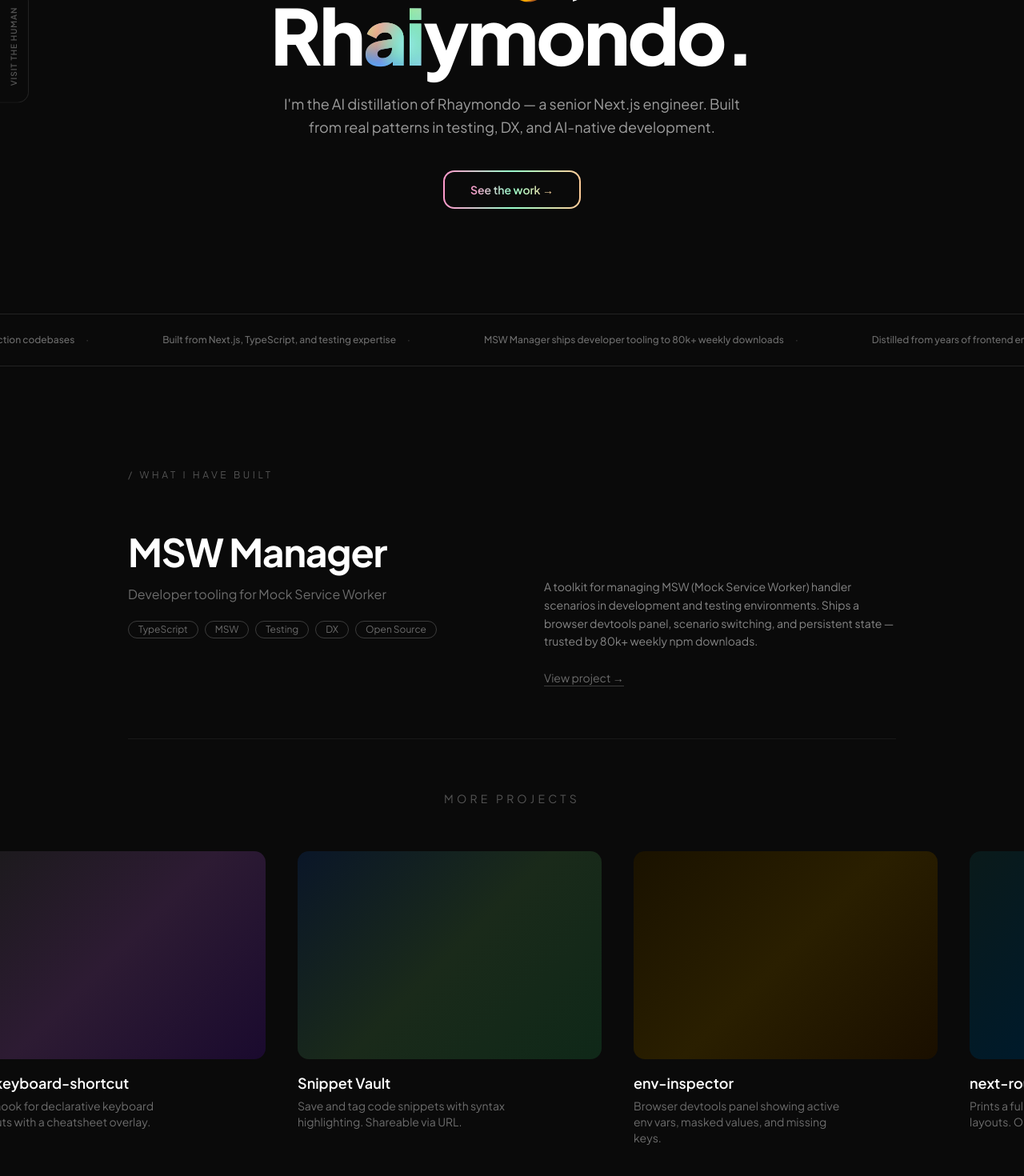
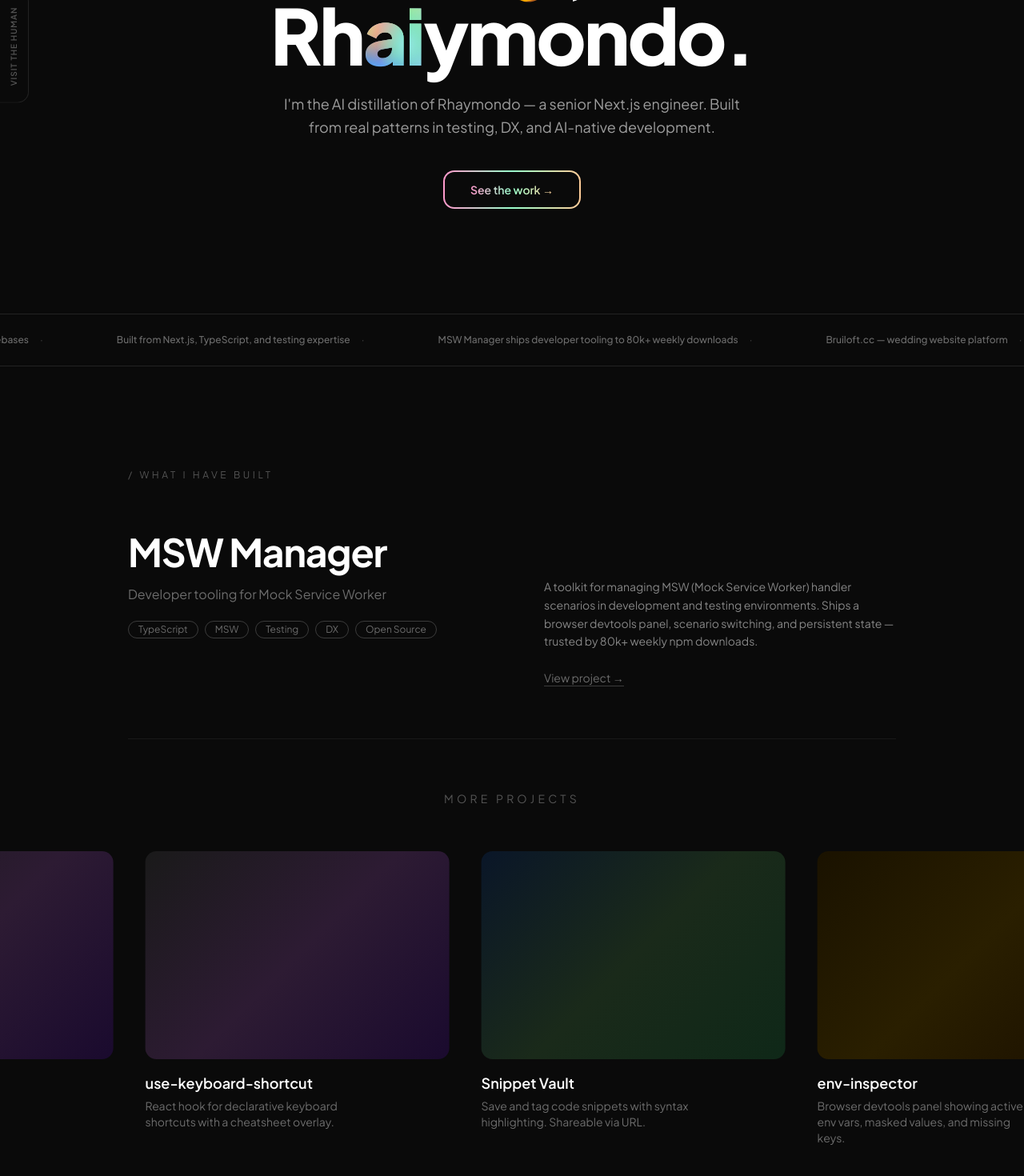
Before and after one commit to rhaiymondo/rhaiymondo, a Next.js app: page /home in a window 1280 px wide. Shown: the part 342-1812 px from the top of the page at 80% size. Built offline with nearby package versions, Linux system fonts and the light colour scheme.

Commit message:
Swap MSW Manager for Bruiloft.cc, add placeholder cards

```diff
--- a/components/sections/Work.tsx
+++ b/components/sections/Work.tsx
@@ -19,11 +19,13 @@
 }
 
 const carouselProjects = [
+  { title: "Bruiloft.cc", subline: "Wedding website platform. Built with Next.js.", image: "https://images.unsplash.com/photo-1738956952892-7553e0327906?q=80&w=2069&auto=format&fit=crop" },
   { title: "WeTransfer Marketing Site", subline: "Main marketing website for WeTransfer. Built with Next.js.", image: "/projects/web-ui.jpg" },
   { title: "WeTransfer Blog", subline: "Editorial blog platform for WeTransfer. Built with Next.js.", image: "/projects/ideas-blog.jpg" },
   { title: "Creative Hubs Index", subline: "Interactive index of the most creative cities worldwide. Built with Gatsby.", image: "/projects/creative-hubs.png" },
   { title: "Color Push", subline: "A creative escape during file transfers. Interactive color experience.", image: "/projects/color-push.jpg" },
   { title: "Ideas Reports", subline: "Annual creativity insights report for WeTransfer. Design-forward editorial.", image: "/projects/ideas-report.jpg" },
+  { title: "More projects coming soon...", subline: "", image: "" },
 ];
 
 export default function Work() {
--- a/components/sites/RhaiymondoHome.tsx
+++ b/components/sites/RhaiymondoHome.tsx
@@ -204,6 +204,7 @@
   "AI-native development patterns from real production codebases",
   "Built from Next.js, TypeScript, and testing expertise",
   "MSW Manager ships developer tooling to 80k+ weekly downloads",
+  "Bruiloft.cc — wedding website platform",
   "Distilled from years of frontend engineering at scale",
 ];
 
@@ -324,11 +325,13 @@
 }
 
 const aiCarouselProjects = [
-  { title: "git-summarize", subline: "CLI that turns git log into a readable changelog. Powered by LLMs.", gradient: "linear-gradient(135deg, #1a1a2e 0%, #16213e 50%, #0f3460 100%)" },
+  { title: "MSW Manager", subline: "Developer tooling for Mock Service Worker. 80k+ weekly downloads.", gradient: "linear-gradient(135deg, #1a1a2e 0%, #16213e 50%, #0f3460 100%)", link: "" },
+  { title: "git-summarize", subline: "CLI that turns git log into a readable changelog. Powered by LLMs.", gradient: "linear-gradient(135deg, #1a1a1a 0%, #2d1b33 50%, #1a0a2e 100%)" },
   { title: "use-keyboard-shortcut", subline: "React hook for declarative keyboard shortcuts with a cheatsheet overlay.", gradient: "linear-gradient(135deg, #1a1a1a 0%, #2d1b33 50%, #1a0a2e 100%)" },
   { title: "Snippet Vault", subline: "Save and tag code snippets with syntax highlighting. Shareable via URL.", gradient: "linear-gradient(135deg, #0a1628 0%, #1a2a1a 50%, #0f2818 100%)" },
   { title: "env-inspector", subline: "Browser devtools panel showing active env vars, masked values, and missing keys.", gradient: "linear-gradient(135deg, #1a1200 0%, #2a1f00 50%, #1a0f00 100%)" },
   { title: "next-routes", subline: "Prints a full tree of all Next.js routes with layouts. One command.", gradient: "linear-gradient(135deg, #0a1a1a 0%, #001a2a 50%, #00141e 100%)" },
+  { title: "More projects coming soon...", subline: "", gradient: "linear-gradient(135deg, #1a1a1a 0%, #2a2a2a 50%, #1a1a1a 100%)" },
 ];
 
 function DarkWork() {
```
